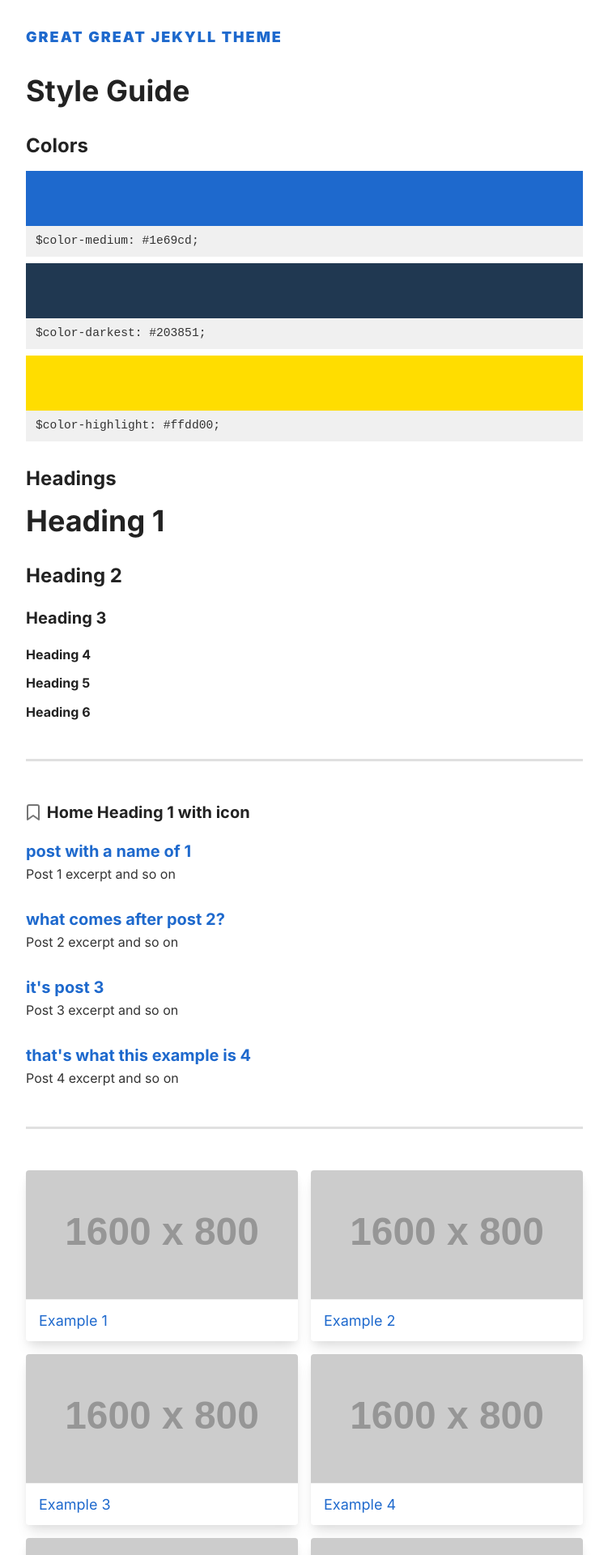
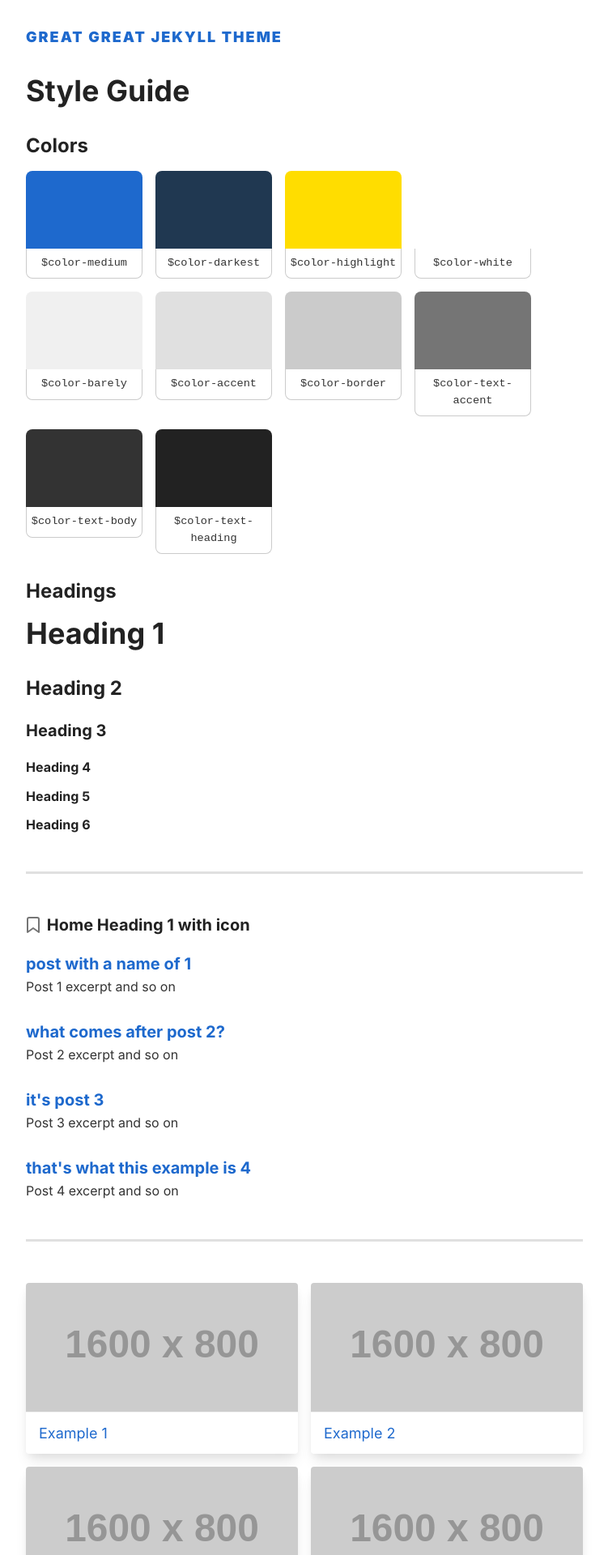
Before and after one commit to double-great/theme, a Jekyll site: the page built from index.html, in a window 1280 px wide. Shown: the top 1920 px of the page at 81% size, without its empty margins (264-1015 px from the left). Built offline with Jekyll 4.4.1, drawn with Linux system fonts in a browser that asks for light colours.

Commit message:
🎨Build out swatches

```diff
--- a/_sass/_junkdrawer.scss
+++ b/_sass/_junkdrawer.scss
@@ -243,10 +243,34 @@
   margin: 0 auto;
 }
 
+.swatches {
+  display: grid;
+  grid-gap: 1rem;
+  grid-template-columns: repeat(auto-fill, 9rem);
+}
+
 .swatch {
-  padding-top: 4rem;
+  width: 9rem;
+}
 
-  pre {
-    border-radius: 0;
+.swatch-title {
+  padding: 0.5rem 0.25rem;
+  font-size: 0.85rem;
+  font-family: monospace;
+  text-align: center;
+  border: $border-thin solid $color-border;
+  border-top: 0;
+  border-radius: 0 0 0.5rem 0.5rem;
+}
+
+.swatch-color {
+  height: 6rem;
+  border-radius: 0.5rem 0.5rem 0 0;
+}
+
+// stylelint-disable-next-line
+@each $name, $value in $colors {
+  .swatch#{"-color-" + $name} {
+    background: #{$value};
   }
 }
--- a/_sass/_variables.scss
+++ b/_sass/_variables.scss
@@ -10,22 +10,35 @@ $font-weight-black: 900;
 $border-thin: 0.0625rem; // 1px
 $border-thick: 0.1875rem; // 3px
 
+$colors: (
+  medium: #1e69cd,
+  darkest: #203851,
+  highlight: #ffdd00,
+  white: #fff,
+  barely: #f0f0f0,
+  accent: #e0e0e0,
+  border: #cbcbcb,
+  text-accent: #757575,
+  text-body: #333,
+  text-heading: #222,
+);
+
 // Colors
-$color-medium: #1e69cd;
-$color-darkest: #203851;
-$color-highlight: #ffdd00;
+$color-medium: map-get($colors, medium);
+$color-darkest: map-get($colors, darkest);
+$color-highlight: map-get($colors, highlight);
 
-$color-link: $color-medium;
-$color-link-hover: $color-darkest;
+$color-link: map-get($colors, medium);
+$color-link-hover: map-get($colors, darkest);
 
 // Grayscale
-$color-white: #fff;
-$color-barely: #f0f0f0;
-$color-accent: #e0e0e0;
-$color-border: #cbcbcb;
-$color-text-accent: #757575;
-$color-text-body: #333;
-$color-text-heading: #222;
+$color-white: map-get($colors, white); // stylelint-disable-line
+$color-barely: map-get($colors, barely);
+$color-accent: map-get($colors, accent);
+$color-border: map-get($colors, border);
+$color-text-accent: map-get($colors, text-accent);
+$color-text-body: map-get($colors, text-body);
+$color-text-heading: map-get($colors, text-heading);
 
 $mq-smallest: 20em; // 320px
 $mq-small: 40em; // 640px
--- a/index.html
+++ b/index.html
@@ -1,20 +1,29 @@
 ---
 title: Style Guide
 layout: default
+swatches:
+- medium
+- darkest
+- highlight
+- white
+- barely
+- accent
+- border
+- text-accent
+- text-body
+- text-heading
 ---
 <h1>{{ page.title }}</h1>
 
 <h2 id="colors">Colors</h2>
-<div class="swatch" style="background-color:#1e69cd;">
-  <pre>$color-medium: #1e69cd;</pre>
+
+<div class="swatches">
+{%-for swatch in page.swatches-%}
+<div class="swatch">
+  <div class="swatch-color swatch-color-{{swatch}}"></div>
+  <div class="swatch-title">$color-{{swatch}}</div>
 </div>
-
-<div class="swatch" style="background-color:#203851;">
-  <pre>$color-darkest: #203851;</pre>
-</div>
-
-<div class="swatch" style="background-color:#ffdd00;">
-  <pre>$color-highlight: #ffdd00;</pre>
+{%-endfor-%}
 </div>
 
 <h2 id="headings">Headings</h2>
```
